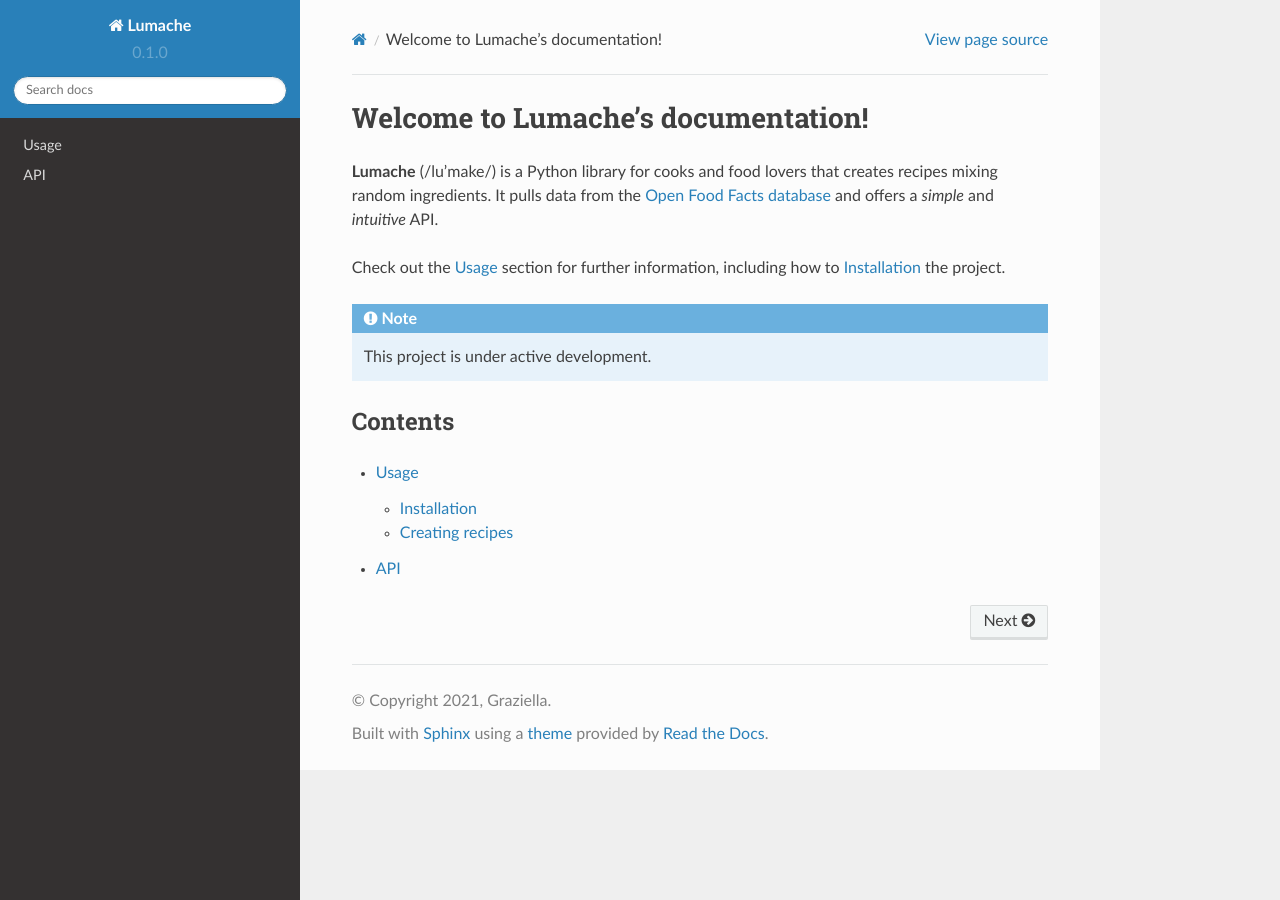
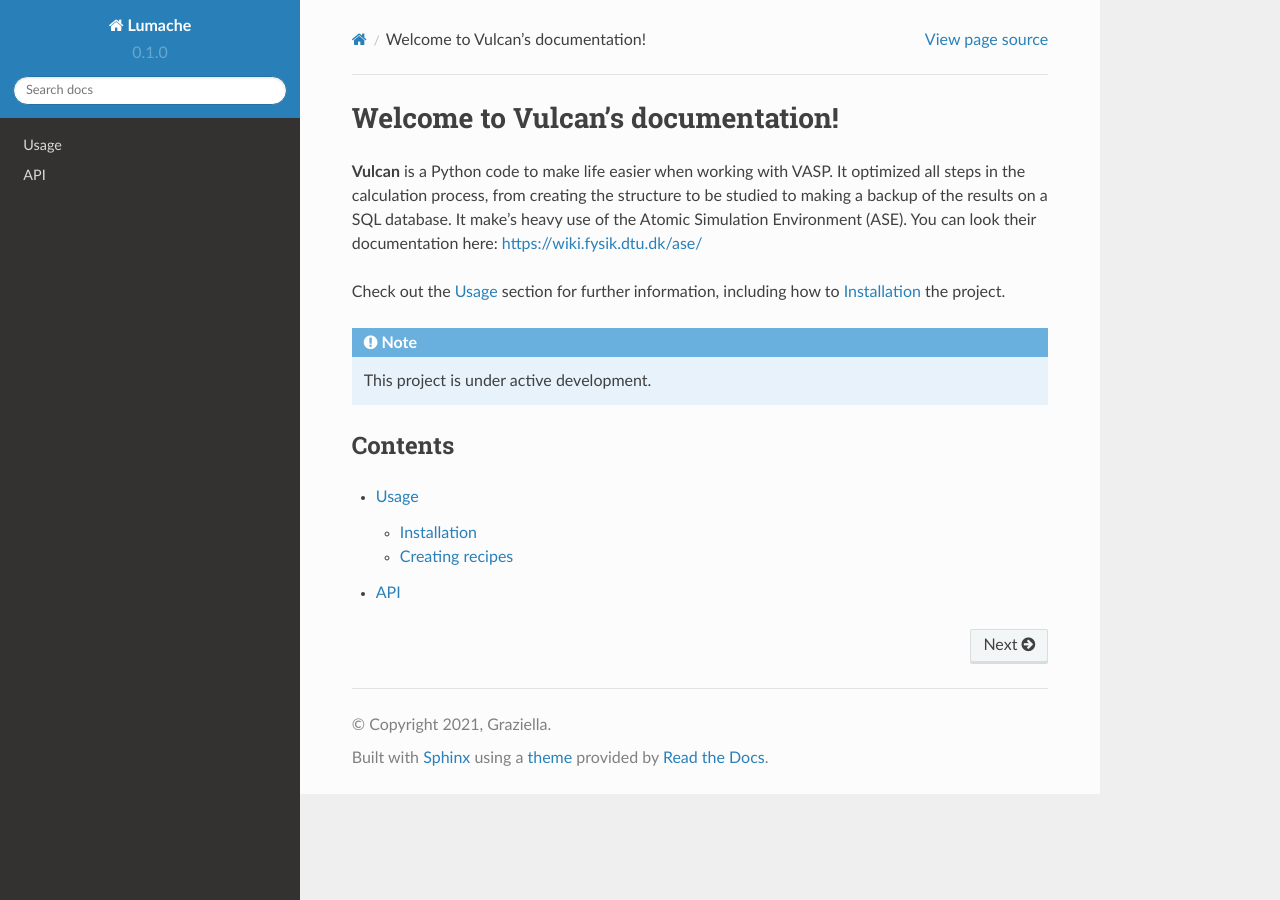
Before and after one commit to DoriniTT/Vulcan, a Sphinx documentation site: the page built from docs/source/index.rst, in a window 1280 px wide. Built offline with Sphinx 7.4.7 and the Read the Docs theme 2.0.0, drawn with Linux system fonts in a browser that asks for light colours.

Commit message:
Update index.rst

```diff
--- a/docs/source/index.rst
+++ b/docs/source/index.rst
@@ -1,10 +1,9 @@
-Welcome to Lumache's documentation!
+Welcome to Vulcan's documentation!
 ===================================
 
-**Lumache** (/lu'make/) is a Python library for cooks and food lovers
-that creates recipes mixing random ingredients.
-It pulls data from the `Open Food Facts database <https://world.openfoodfacts.org/>`_
-and offers a *simple* and *intuitive* API.
+**Vulcan** is a Python code to make life easier when working with VASP. It optimized all steps in the calculation process, from creating the structure to be studied to making a backup of the results on a SQL database.
+It make's heavy use of the Atomic Simulation Environment (ASE). You can look their documentation here:
+https://wiki.fysik.dtu.dk/ase/
 
 Check out the :doc:`usage` section for further information, including
 how to :ref:`installation` the project.
```
